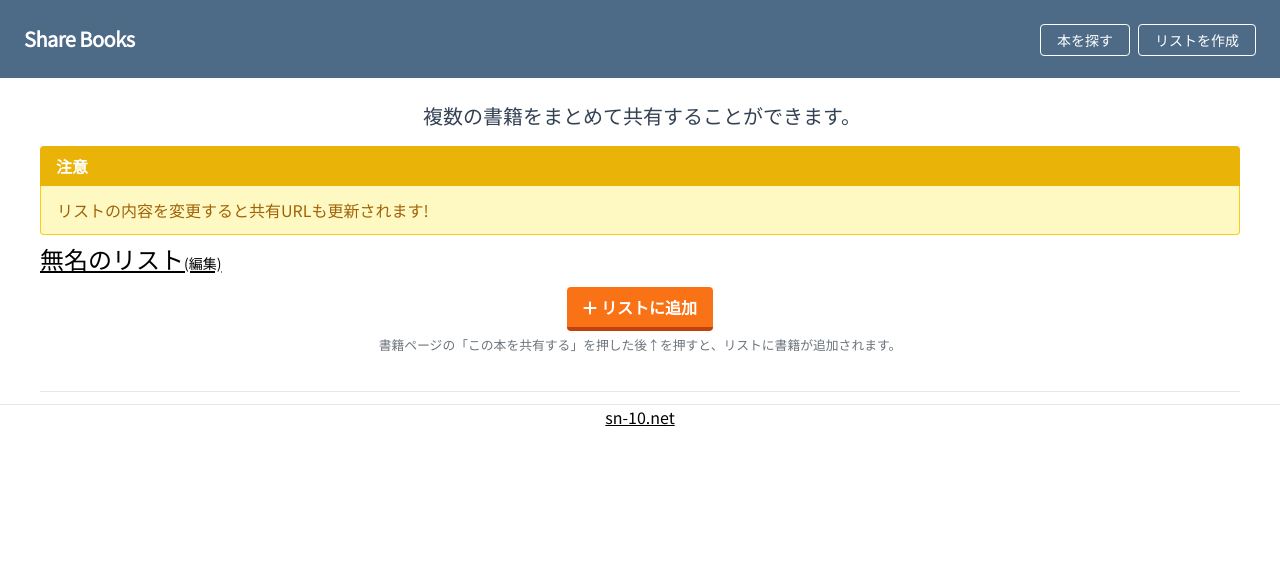
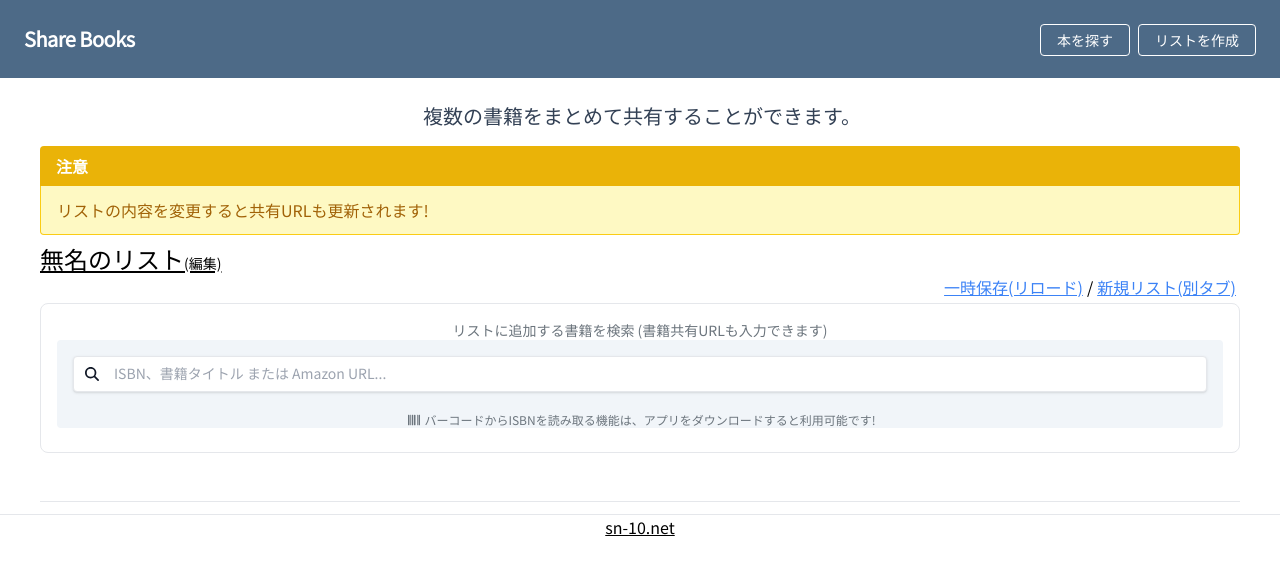
Before and after one commit to s-n-1-0/books_web, a Next.js app in the folder next/: page /ja/share/list in a window 1280 px wide. Shown: the top 574 px of the page. Built offline with nearby package versions, Linux system fonts and the light colour scheme.

Commit message:
listページの書籍追加UIをSearchBookFieldに差し替え

```diff
--- a/next/pages/ja/share/list.tsx
+++ b/next/pages/ja/share/list.tsx
@@ -1,4 +1,5 @@
 import { BookCell } from "@/components/books/BookCell";
+import SearchBookField from "@/components/books/SearchBookField";
 import CustomHead from "@/components/CustomHead";
 import Header from "@/components/CustomHeader";
 import {
@@ -26,7 +27,7 @@ import {
   makeSharePageUrlFromSearchParams,
 } from "@/utils/links";
 import { makeMarkdownSharePageLinks } from "@/utils/markdown";
-import { faCopy, faPlus, faXmark } from "@fortawesome/free-solid-svg-icons";
+import { faCopy, faXmark } from "@fortawesome/free-solid-svg-icons";
 import { FontAwesomeIcon } from "@fortawesome/react-fontawesome";
 import classNames from "classnames";
 import { NextPage } from "next";
@@ -165,15 +166,10 @@ function MainContent() {
       setIsEditMode(books.length == 0);
     } catch {}
   }, [_books, router.isReady]);
-  let clickAddButton = () => {
   let copyErrorText =
     "コピーしているURLが有効ではありません。\n追加する書籍の情報画面にある「この本を共有する」を押して書籍URLをコピーした状態で押してください。";
-    flutterClipboard
-      .readText()
-      .then((text) => {
-        if (text) {
+  let appendBookList = (url: URL) => {
     try {
-            let url = new URL(text);
       if (!checkSharePageUrl(url)) {
         setErrorText(copyErrorText);
         return;
@@ -186,14 +182,8 @@ function MainContent() {
     } catch {
       setErrorText(copyErrorText);
     }
-        }
-      })
-      .catch(() => {
-        setErrorText(
-          "× ブラウザなどの設定からこのサイトに貼り付け許可を与えてください。 ×"
-        );
-      });
   };
+
   return (
     <div className=" mx-auto mt-1 " style={{ maxWidth: "1200px" }}>
       {(() => {
@@ -249,11 +239,7 @@ function MainContent() {
           </h2>
         );
       })()}
-      <div
-        className={classNames({
-          hidden: bookList.length == 0,
-        })}
-      >
+      <div>
         <p className="text-end">
           {(() => {
             if (isEditMode)
@@ -347,35 +333,25 @@ function MainContent() {
               "w-full px-4 py-2 rounded-b-lg text-center my-2 cursor-pointer " +
               classNames(editModeClass)
             }
-            onClick={clickAddButton}
           >
-            <FontAwesomeIcon icon={faPlus} className="mr-1" />
-            リストに追加
+            <div>
+              <p className="text-secondary">
+                リストに追加する書籍を検索 (書籍共有URLも入力できます)
+              </p>
+              <SearchBookField
+                errorText=""
+                getBookData={(book) => {
+                  appendBookList(
+                    new URL(makeSharePageUrl(book.isbn, book.from, ""))
+                  );
+                }}
+              />
+            </div>
           </li>
         </ul>
       </div>
       <div className="text-center m-3">
         <div className="w-full mt-1">
-          {(() => {
-            if (bookList.length > 0) return;
-            //bookListが0の場合のボタン
-            return (
-              <div>
-                <button
-                  onClick={clickAddButton}
-                  className="mx-auto bg-orange-500 hover:bg-orange-400 text-white font-bold py-2 px-4 border-b-4 border-orange-700 hover:border-orange-500 rounded"
-                >
-                  <FontAwesomeIcon icon={faPlus} className="mr-1" />
-                  リストに追加
-                </button>
-                <p className="text-secondary">
-                  <small>
-                    書籍ページの「この本を共有する」を押した後↑を押すと、リストに書籍が追加されます。
-                  </small>
-                </p>
-              </div>
-            );
-          })()}
           <p
             className={classNames({
               "text-end": true,
```
Lines whose indentation alone changed are shown as unchanged.
